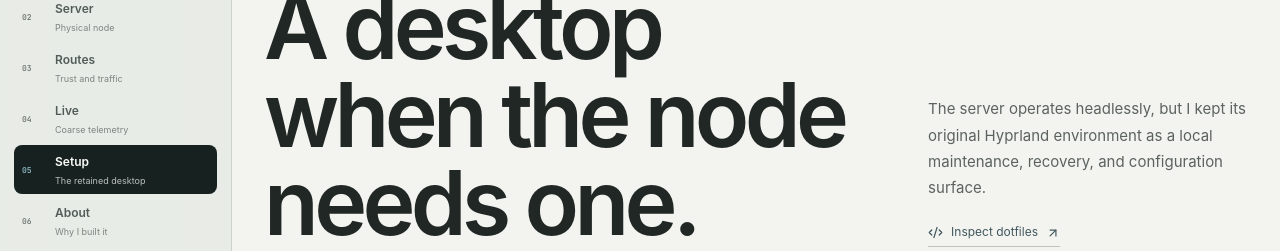
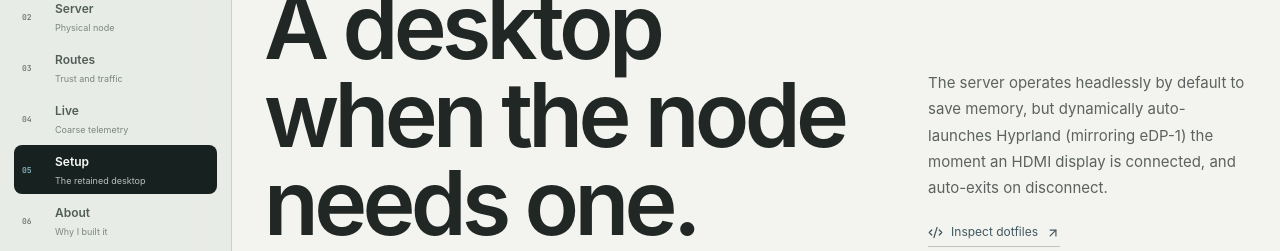
Before and after one commit to tanmayhutt/arch-server, a React (Vite) app in the folder website/: page /desktop in a window 1280 px wide. Shown: the part 181-432 px from the top of the page. Built offline with nearby package versions, Linux system fonts and the light colour scheme.

Commit message:
Document headless HDMI hotplug and memory optimization

```diff
--- a/website/src/pages/ArchServer.jsx
+++ b/website/src/pages/ArchServer.jsx
@@ -27,6 +27,7 @@ const machineNotes = [
   ["Host services", "OpenSSH, Tailscale, Samba, NetworkManager, and systemd"],
   ["Compose workload", "One Nginx container for this site and one cloudflared container for public ingress"],
   ["Router exposure", "No forwarded ports. The public connection begins outbound from the laptop"],
+  ["Display behavior", "Zero graphical overhead when headless; hotplugs Hyprland onto HDMI on demand"],
   ["Failure recovery", "Closed-lid operation plus systemd and restart: unless-stopped for the declared services"],
 ];
 
--- a/website/src/pages/Dotfiles.jsx
+++ b/website/src/pages/Dotfiles.jsx
@@ -29,7 +29,7 @@ const Dotfiles = () => (
       <div className="page-header-grid">
         <h1>A desktop when the node needs one.</h1>
         <div className="header-side">
-          <p>The server operates headlessly, but I kept its original Hyprland environment as a local maintenance, recovery, and configuration surface.</p>
+          <p>The server operates headlessly by default to save memory, but dynamically auto-launches Hyprland (mirroring eDP-1) the moment an HDMI display is connected, and auto-exits on disconnect.</p>
           <a href="https://github.com/tanmayhutt/hyprland-dotfiles" target="_blank" rel="noreferrer" className="text-link">
             <Code2 size={15} /> Inspect dotfiles <ArrowUpRight size={14} />
           </a>
```
Also changed, not shown: 1 other file (tests, documents, lock files or other folders).
